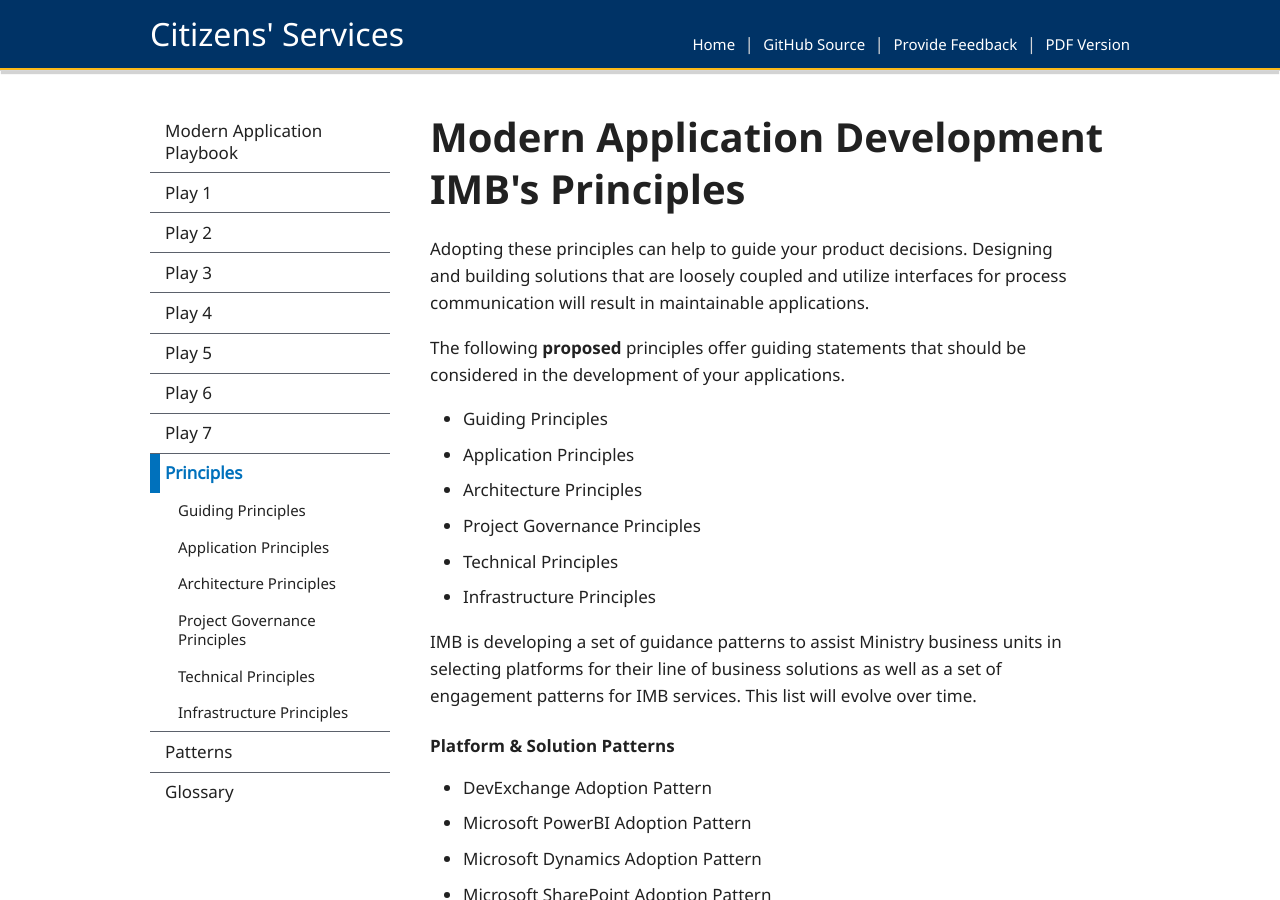
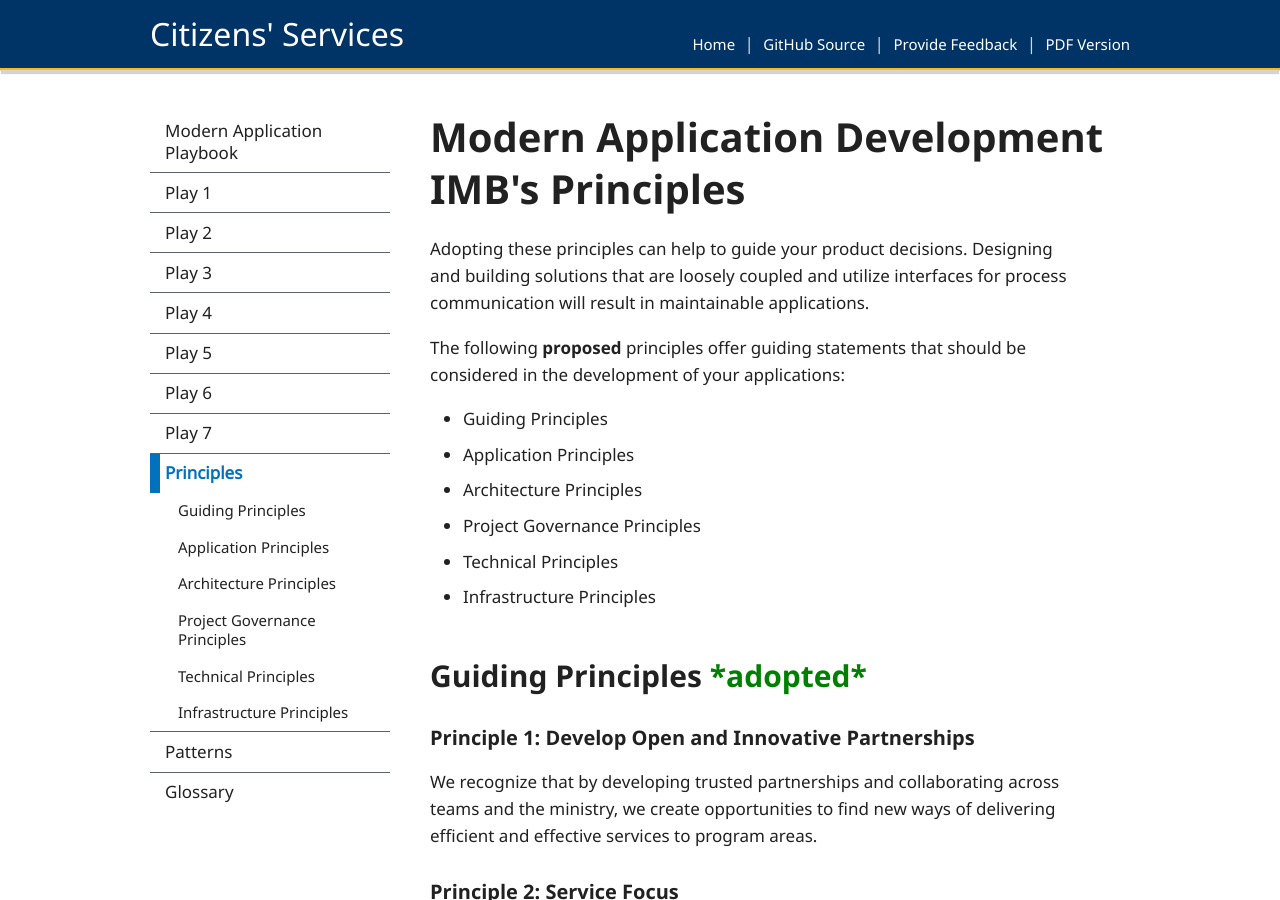
Before and after one commit to HeatherRemacle/exchangelabops, a Jekyll site: the page built from pages/principles.md, in a window 1280 px wide and 900 px high. Built offline with Jekyll 4.4.1, drawn with Linux system fonts in a browser that asks for light colours; some of the changed text lies outside the part shown.

Commit message:
Update Principles

```diff
--- a/pages/principles.md
+++ b/pages/principles.md
@@ -20,7 +20,7 @@ subnav:
 ---
 Adopting these principles can help to guide your product decisions. Designing and building solutions that are loosely coupled and utilize interfaces for process communication will result in maintainable applications.
 
-The following **proposed** principles offer guiding statements that should be considered in the development of your applications.
+The following **proposed** principles offer guiding statements that should be considered in the development of your applications:
 - Guiding Principles
 - Application Principles
 - Architecture Principles
@@ -28,73 +28,57 @@ The following **proposed** principles offer guiding statements that should be co
 - Technical Principles
 - Infrastructure Principles
 
-IMB is developing a set of guidance patterns to assist Ministry business units in selecting platforms for their line of business solutions as well as a set of engagement patterns for IMB services. This list will evolve over time.
-
-#### Platform & Solution Patterns
-- DevExchange Adoption Pattern
-- Microsoft PowerBI  Adoption Pattern
-- Microsoft Dynamics Adoption Pattern
-- Microsoft SharePoint Adoption Pattern
-- RHEL OpenShift Adoption Pattern
-- Web Application Development Pattern
-
-### IMB Patterns
-- Ministry IMB Business Unit Engagement Pattern
-- Ministry IMB Service Desk Pattern
-- Ministry STRA & PIA Pattern
-- Ministry IMB Infrastructure Support Pattern
-
 ## Guiding Principles <span style="color:green">\*adopted\*</span>
 
-### Principle 1: Develop open and innovative partnerships
+### Principle 1: Develop Open and Innovative Partnerships
 We recognize that by developing trusted partnerships and collaborating across teams and the ministry, we create opportunities to find new ways of delivering efficient and effective services to program areas.
 
-### Principle 2: Service focus
+### Principle 2: Service Focus
 Solutions and services are designed from a client-centered and end-to-end digital service delivery perspective to increase the value they bring to the client.
 
-### Principle 3: Teamwork and collaboration
-We will create and empower cross-functional, dynamic teams to increase engagement, communi¬cation, talent and opportunities to deliver value and services to clients.
+### Principle 3: Teamwork and Collaboration
+We will create and empower cross-functional, dynamic teams to increase engagement, communication, talent, and opportunities to deliver value and services to clients.
 
-### Principle 4: Invest wisely
-Through effective governance and financial oversight, we will maximize IM/IT spend and optimize our existing investments to support the ministry.
+### Principle 4: Invest Wisely
+Through effective governance and financial oversight, we will maximize IM/IT spending and optimize our existing investments to support the ministry.
 
-### Principle 5: Enable a modern and innovative workplace
+### Principle 5: Enable a Modern and Innovative Workplace
 We will support collaboration, create efficiencies, and encourage people to work smarter, greener, healthier and more innovatively so all feel valued and recognized.
 
-### Principle 6: Continuous improvement
-We believe in testing early and often. We will test processes, services, and technology end-to-end and continuously improve in response to user feedback.
+### Principle 6: Continuous Improvement
+We believe in testing early and often. We will do end-to-end testing of processes, services, and technology, continuously improving in response to user feedback.
 
-### Principle 7: Proactive approach to security and privacy
-We are committed to supporting our clients to adopt a proactive approach to ensuring strong information security and privacy protection practices.  By applying a ‘privacy and security by design’ philosophy, we help our clients ensure that privacy and security measures are considered at project initiation and built in to the solution, rather than having to be retrofitted afterwards.
+### Principle 7: Proactive Approach to Security and Privacy
+We are committed to supporting our clients to adopt a proactive approach to ensuring strong information security and privacy protection practices. By applying a privacy and security by design’ philosophy, we help our clients ensure that privacy and security measures are considered at project initiation and built in to the solution, rather than having to be retrofitted afterwards.
 
 ## Application Principles <span style="color:red">\*proposed\*</span>
 
-### Principle 1: Do no harm
+### Principle 1: Do No Harm
 Only build what you can't buy and buy what you can't build.
 
-### Principle 2: Build/Buy responsibly
+### Principle 2: Build/Buy Responsibly
 Don't contribute to technical debt.
 
-### Principle 3: Be citizen-centric
+### Principle 3: Be Citizen-centric
 Everything you build is for the greater good. Citizens are the real product owners.
 
-### Principle 4: Today's build could be tomorrows burden
+### Principle 4: Today's Build Could Be Tomorrow's Burden
 Like building responsibly, think about the effort required to maintain and evolve the application.
 
 ### Principle 5: Nature vs. Nurture
 An application will only be as good as the effort put into its evolution.
 
-### Principle 6: Sharing is caring
+### Principle 6: Sharing Is Caring
 Information is a commodity to be shared; build with this in mind.
 
-### Principle 7: Keep it Small
-Small code packages, small feature sets make for shorter delivery cycles, fewer changes and overall better software quality.
+### Principle 7: Keep It Small
+Small code packages and small feature sets make for shorter delivery cycles, fewer changes and overall better software quality.
 
-### Principle 8: Focus on the developer
-Select the best environment with the right tooling. Endorse a good set of use of Architecture Principles.
+### Principle 8: Focus on the Developer
+Select the best environment with the right tooling. Endorse a good set of Architecture Principles.
 
 ### Principle 9: Develop for Networks
-Application communication happens over the network, not in memory. Supports distributed development teams, increase application resiliency, and simplify product deployment.
+Application communication happens over the network, not in memory. It supports distributed development teams, increases application resiliency, and simplifies product deployment.
 
 ## Architecture Principles <span style="color:red">\*proposed\*</span>
 
@@ -102,79 +86,86 @@ Application communication happens over the network, not in memory. Supports dist
 ... TOGAF Principles,  OCIO Digital principles, HADF principles
 
 ### Principle 2: Adhere to Standards
-... OCIO Digital Framework, GCIO and Ministry Standards
+... OCIO Digital Framework, GCIO, and Ministry Standards
 
-### Principle 3: Adopt a set of Software Design Principles
+### Principle 3: Adopt a Set of Software Design Principles
 Patterns and practices are the tools used to achieve the desired outcome of the principles. Follow fundamental principles for writing quality software such as:
-- KISS  —  Keep it simple, stupid.
-- DRY—Don’t repeat yourself.
-    - Do not duplicate application this is a frequent source of errors.
-- YAGNI—You aren’t gonna need it.
-    - Are you going to need that feature? If not: leave it out.
-- SoC—Separation of concerns.
-    - Minimize tight coupling of code to low-implementation details by separating core business logic from infrastructure and user interface logic so that the module is easy to test and can be evolved.
+- KISS -  Keep it simple, stupid
+- DRY - Don’t repeat yourself
+    - Do not duplicate work; this is a frequent source of errors
+- YAGNI - You aren’t gonna need it
+    - Are you going to need that feature? If not: leave it out
+- SoC - Separation of concerns
+    - Minimize tight coupling of code by separating core business logic from infrastructure and user interface logic; this will ensure that the module is easy to test and evolve
 
 ### Principle 4: Adopt a [Service Oriented Architecture](https://en.wikipedia.org/wiki/Service-oriented_architecture){:target="_blank"}
 - Single responsibility
-    - Objects should have only one reason to change this helps to produce more loosely coupled and modular systems.
+    - Objects should have only one reason to change; this helps to produce more loosely coupled and modular systems
 - Bounded Context
-    - Reduce complexity by reducing a solution into separate conceptual modules where  each module represents a context that is separated from other contexts (ie: bounded), and can be evolved independently of one another.
+    - Reduce complexity by reducing a solution into separate conceptual modules where  each module represents a context that is separated from other contexts (ie: bounded), and can be evolved independently of one another
 
 ### Principle 5: API First
 Develop your solution to be used by multiple client applications through a well described API.
 
-### Principle 6: [Be data driven](https://digitalprinciples.org/wp-content/uploads/PDD_Principle-BeDataDriven_v2.pdf){:target="_blank"}
+### Principle 6: [Be Data Driven](https://digitalprinciples.org/wp-content/uploads/PDD_Principle-BeDataDriven_v2.pdf){:target="_blank"}
 
-### Principle 7: Design to be secure
-Design, develop and deliver solutions that [mitigate risks](https://blog.threatpress.com/security-design-principles-owasp/){:target="_blank"}. Ensure security is addressed end to end and considered upfront.
+### Principle 7: Design to Be Secure
+Design, develop and deliver solutions that [mitigate risks](https://blog.threatpress.com/security-design-principles-owasp/){:target="_blank"}. Ensure security is addressed end-to-end and considered upfront.
 
 ### Principle 8: Adopt Cloud
-Whether public, private or hybrid cloud, adopt a set of [guiding principles for Cloud Computing and Use](https://www.isaca.org/bookstore/bookstore-wht_papers-digital/whpgp){:target="_blank"} - include enablement, cost/benefit, enterprise risk, capability, accountability and trust.
+Whether public, private or hybrid cloud, adopt a set of [guiding principles for Cloud Computing and Use](https://www.isaca.org/bookstore/bookstore-wht_papers-digital/whpgp){:target="_blank"}; include enablement, cost/benefit, enterprise risk, capability, accountability, and trust.
 
 ### Principle 9: DevOps for Agility
-DevOps is founded on product delivery.  Agile is founded on the project success. Embrace the  combination of 1) continuous integration (including Build management, test management and automation), 2) continuous delivery (including environment management and deployment management), 3) infrastructure as code and 4) iterative development approach to support successful projects.
+DevOps is founded on product delivery.  Agile is founded on the project's success. Embrace the  combination of:
+- Continuous integration (including Build management, test management, and automation)
+- Continuous delivery (including environment management and deployment management),
+- Infrastructure as code and
+- Iterative development approach to support successful projects.
 
 ## Project Governance Principles <span style="color:red">\*proposed\*</span>
 These principles apply to the **ministry governance process for the planning, intake and approval of IM/IT projects**.
 
 #### Goals of Principles
-- These principles will help the project governance team ensure that we understand the scope of the work, and stay focused on outcomes.
-- The principles should be simple, straightforward and high-level.
+- These principles will help the project governance team ensure that we understand the scope of the work, and stay focused on outcomes
+- The principles should be simple, straightforward, and high-level
 
-### Principle 1: Enable the right people to make the right decisions at the right times.
+### Principle 1: Enable the Right People to Make the Right Decisions at the Right Times
 
-### Principle 2: Be easy to understand and follow.
+### Principle 2: Be Easy to Understand and Follow
 
-### Principle 3: Be simple and efficient, with each stepping adding value.
+### Principle 3: Be Simple and Efficient, With Each Stepping Adding Value
 
-### Principle 4: Be timely.
+### Principle 4: Be Timely
 
-### Principle 5: Add value for all stakeholders, while maximizing the benefits to the Ministry.
+### Principle 5: Add Value for All Stakeholders, While Maximizing the Benefits to the Ministry
 
-### Principle 6: Be transparent and enable decisions that are objective and fair.
+### Principle 6: Be Transparent and Enable Decisions That Are Objective and Fair
 
-### Principle 7: Apply a common set of selection criteria to all proposed IM/IT projects.
+### Principle 7: Apply a Common Set of Selection Criteria to All Proposed IM/IT Projects
 
 ## Technical Principles <span style="color:red">\*proposed\*</span>
 
 ### Principle 1: Prioritize Principles
-Any decision to ignore or reject core principles so as to satisfy project goals must be recorded.
+Any decision to ignore or reject core principles, so as to satisfy project goals, must be recorded.
 
-### Principle 2: Adopt Technology Standards that aid the Business
-- Make Friends in the Business – if the business understands why a standard needs to be adopted they will be more likely to weigh the implications on impacts to their expected outcomes.
-- Stakeholders drive the adoption of Technical Standards – if a standard is seen as an impediment then the natural pattern is to seek an exemption. Ensuring stakeholders are aware early on in the project lifecycle helps to develop adoption strategies.
-- Involve the Architects from start of your project – Architects are central to product viability discussions. Engaging them early will mitigate waste in the product development flow.
+### Principle 2: Adopt Technology Standards That Aid the Business
+- Make Friends in the business
+    - If the business understands why a standard needs to be adopted, they will be more likely to weigh the implications on impacts to their expected outcomes
+- Stakeholders drive the adoption of technical standards
+    - If a standard is seen as an impediment, then the natural pattern is to seek an exemption. Ensuring stakeholders are aware early on in the project lifecycle helps to develop adoption strategies
+- Involve the architects from start of your project
+    - Architects are central to product viability discussions. Engaging them early will mitigate waste in the product development flow
 
 ## Infrastructure Principles <span style="color:red">\*proposed\*</span>
 
-### Principle 1: Plan for needed Capacity
-Solutions that evolve requirements need to be scalable in order to guarantee performance over the entire product lifecycle. Don’t over commit up front, validate the ability to meet unexpected system demands.
+### Principle 1: Plan for Needed Capacity
+Solutions that evolve requirements need to be scalable in order to guarantee performance over the entire product lifecycle. Don’t overcommit up front; validate the ability to meet unexpected system demands.
 
 ### Principle 2: Design for Scalability
 Adoption and feature growth will result in unforeseen system demands. Ensure that the solution architecture is able to scale.
 
-### Principle 3: Achieve User Happiness through System Performance
+### Principle 3: Achieve User Happiness Through System Performance
 User expectations will change over time. Ensure that the architecture is adaptable and can satisfy performance demands. Assess how the solution is hosted and its portability.
 
-### Principle 4: Monitoring enables your team
+### Principle 4: Monitoring Enables Your Team
 Understand what to monitor. Ensure that the available monitoring system can provide actionable metrics in order to provide the necessary information needed to resolve any issues that can arise. Knowing what can cause performance issues and monitoring for those scenarios will feed the product continuous lifecycle with data.
```
